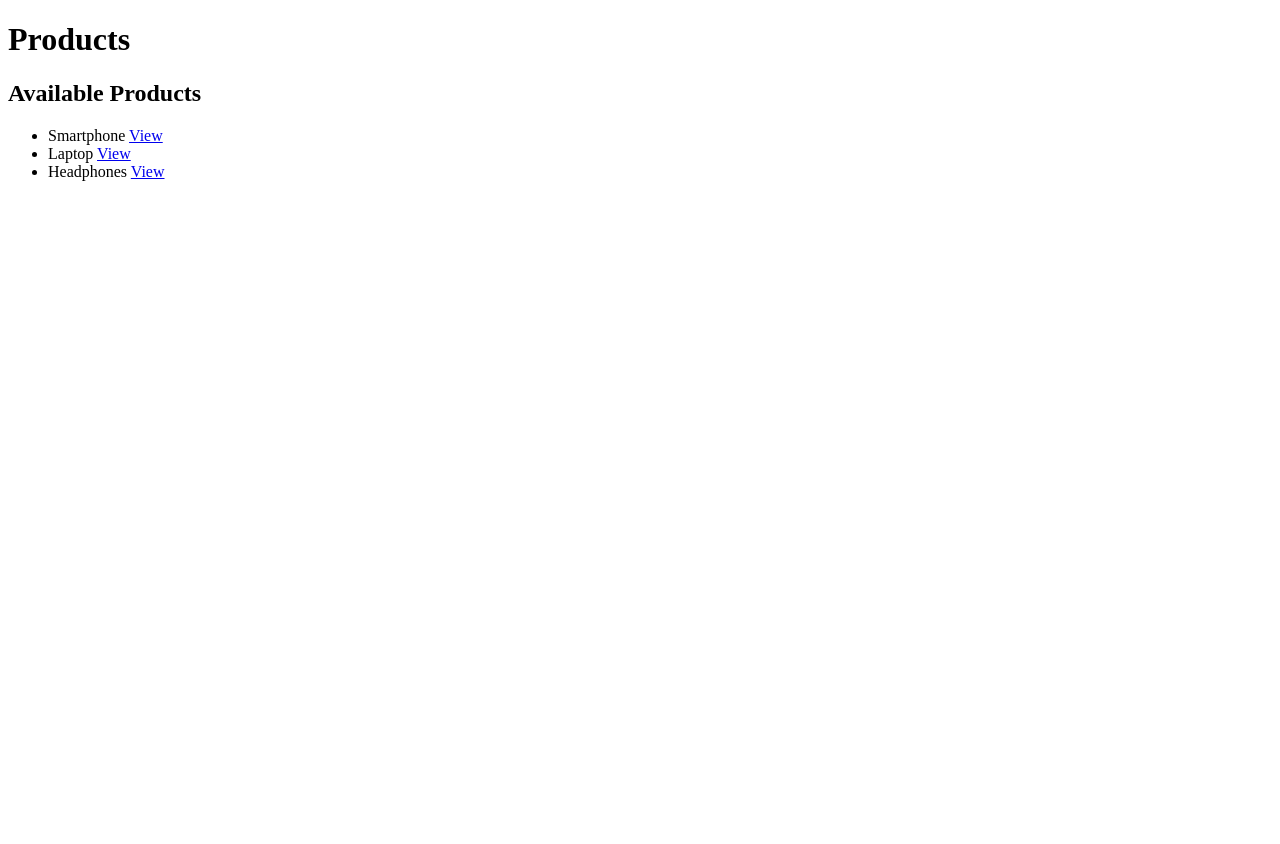
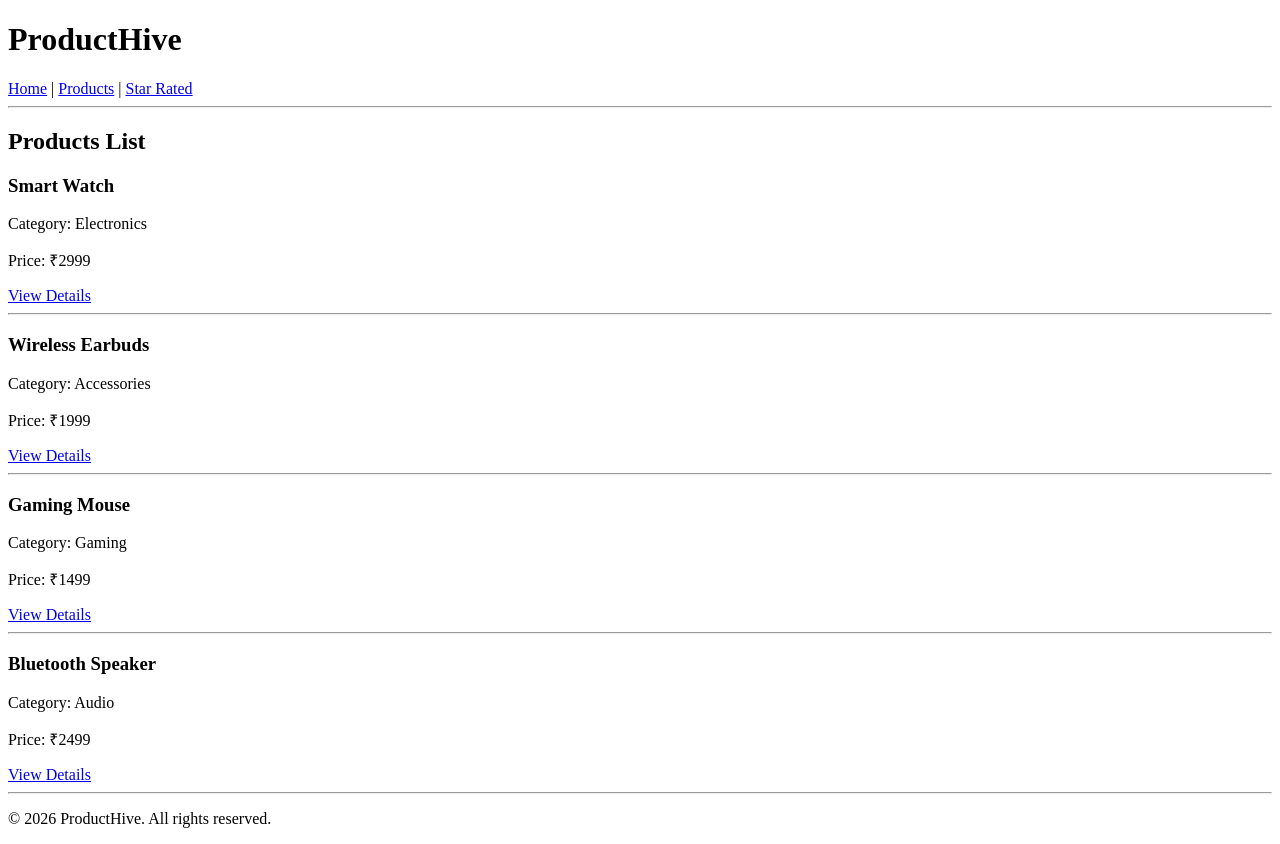
Before and after one commit to renukasabbavarapu12-beep/Product-Hive, a website: page products.html in a window 1280 px wide. Before the commit the page ends 800 px from the top, so only its background shows below. Drawn offline with Linux system fonts and the light colour scheme.

Commit message:
Updated products page with product cards

```diff
--- a/products.html
+++ b/products.html
@@ -1,32 +1,80 @@
 <!DOCTYPE html>
-<html>
+<html lang="en">
+
 <head>
 <title>Products</title>
+<meta charset="UTF-8">
+<meta name="viewport" content="width=device-width, initial-scale=1.0">
 </head>
+
 <body>
 
-<h1>Products</h1>
+<header>
 
-<h2>Available Products</h2>
+<h1>ProductHive</h1>
 
-<ul>
+<nav>
+<a href="index.html">Home</a> |
+<a href="products.html">Products</a> |
+<a href="star-rated.html">Star Rated</a>
+</nav>
 
-<li>
-Smartphone
-<a href="product-details.html?id=1">View</a>
-</li>
+</header>
 
-<li>
-Laptop
-<a href="product-details.html?id=2">View</a>
-</li>
+<hr>
 
-<li>
-Headphones
-<a href="product-details.html?id=3">View</a>
-</li>
+<h2>Products List</h2>
 
-</ul>
+<div>
+
+<h3>Smart Watch</h3>
+<p>Category: Electronics</p>
+<p>Price: ₹2999</p>
+<a href="details.html?id=1">View Details</a>
+
+</div>
+
+<hr>
+
+<div>
+
+<h3>Wireless Earbuds</h3>
+<p>Category: Accessories</p>
+<p>Price: ₹1999</p>
+<a href="details.html?id=2">View Details</a>
+
+</div>
+
+<hr>
+
+<div>
+
+<h3>Gaming Mouse</h3>
+<p>Category: Gaming</p>
+<p>Price: ₹1499</p>
+<a href="details.html?id=3">View Details</a>
+
+</div>
+
+<hr>
+
+<div>
+
+<h3>Bluetooth Speaker</h3>
+<p>Category: Audio</p>
+<p>Price: ₹2499</p>
+<a href="details.html?id=4">View Details</a>
+
+</div>
+
+<hr>
+
+<footer>
+
+<p>© 2026 ProductHive. All rights reserved.</p>
+
+</footer>
 
 </body>
+
 </html>
```
